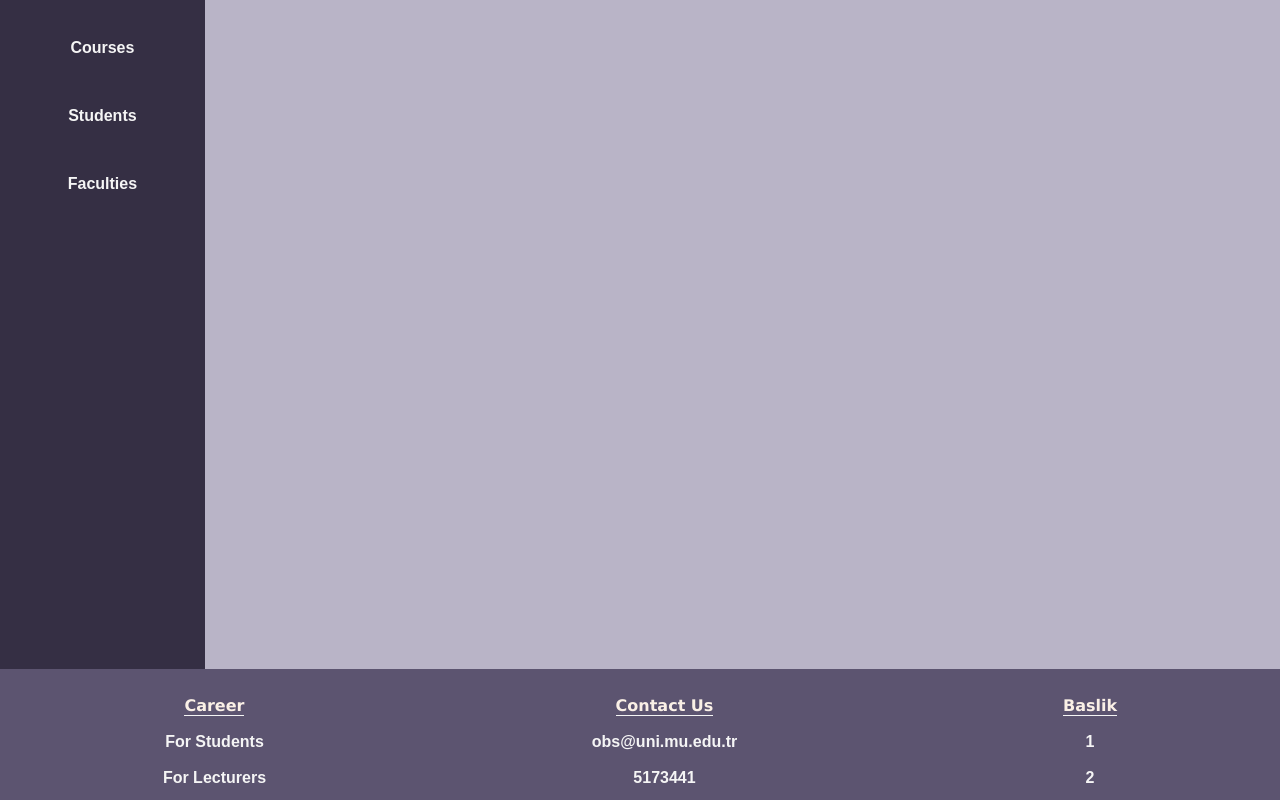
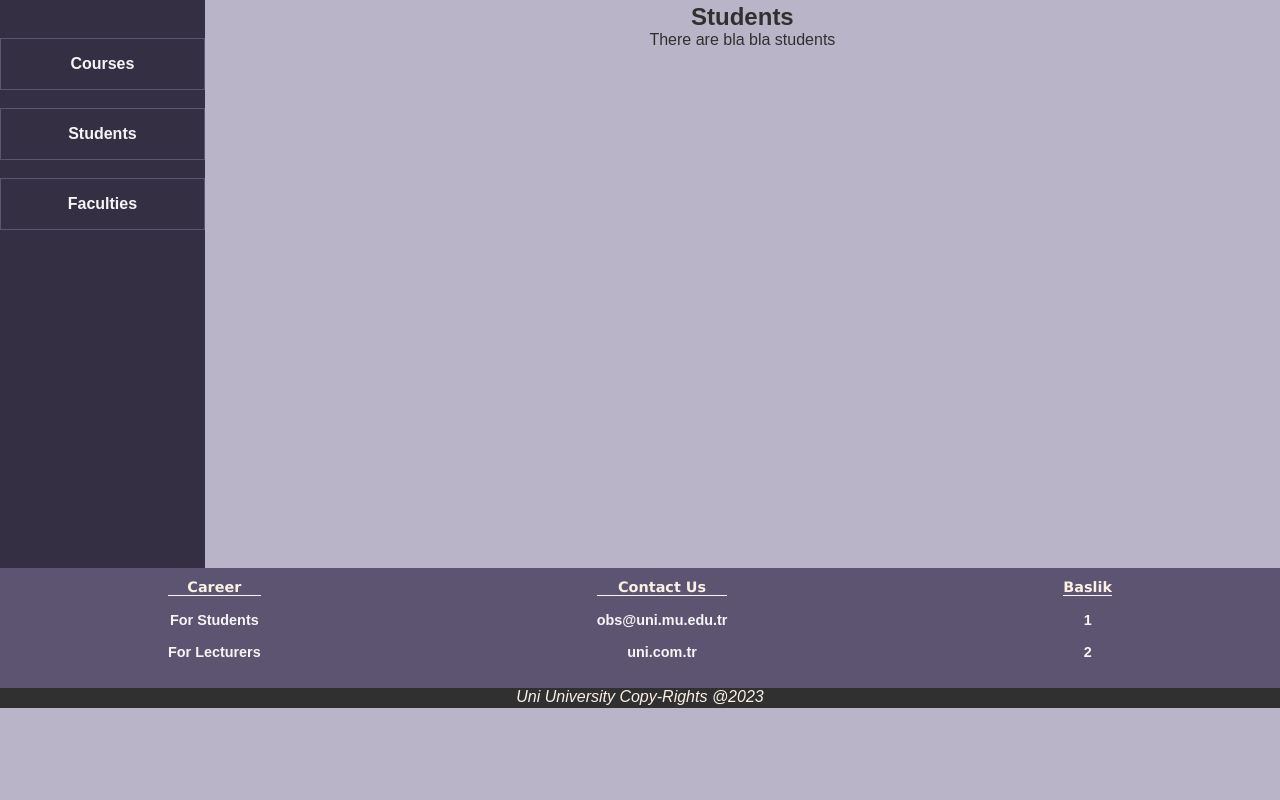
Before and after one commit to serdaryyildiz/web-final-project, a plain HTML site: page mainpage.html in a window 1280 px wide. Shown: the part 92-892 px from the top of the page. After the commit the page ends 800 px from the top, so only its background shows below. Drawn offline with Linux system fonts and the light colour scheme.

Commit message:
some addeventlisteners

```diff
--- a/js/index.js
+++ b/js/index.js
@@ -1,30 +1,40 @@
-const studentsJsonPath = "../json/students.json";
-const stInfosJsonPath = "../json/studentInfo.json";
-const coursesJsonPath = "../json/courses.json";
-const facultiesJsonPath = "../json/faculties.json";
+const courses = document.querySelector(".courses");
+const students = document.querySelector(".students");
+const faculties = document.querySelector(".faculties");
 
-async function getJson(path) {
-    const response = await fetch(path);
-    const data = await response.json();
-    return data;
-}
+courses.addEventListener("click" , function() {
+    if(courses.classList.contains("hidden")){
+        courses.classList.remove("hidden");
+    }
 
-async function setLocalStorage() {
-    try {
-        const students = await getJson(studentsJsonPath);
-        const studentInfos = await getJson(stInfosJsonPath);
-        const courses = await getJson(coursesJsonPath);
-        const faculties = await getJson(facultiesJsonPath);
+    if(!students.classList.contains("hidden")){
+        students.classList.add("hidden");       //If students div do not have hidden class , then faculties user is at faculties page
+                                                //so , i am not checking faculties.classList again.
+    }else{
+        faculties.classList.add("hidden");
+    }
+});
 
-        localStorage.setItem("students", JSON.stringify(students));
-        localStorage.setItem("studentInfos", JSON.stringify(studentInfos));
-        localStorage.setItem("courses", JSON.stringify(courses));
-        localStorage.setItem("faculties", JSON.stringify(faculties));
+students.addEventListener("click" , function() {
+    if(students.classList.contains("hidden")){
+        students.classList.remove("hidden");
+    }
 
-        console.log("Veriler localStorage'a kaydedildi.");
-    } catch (error) {
-        console.error("Hata oluştu: ", error);
+    if(!courses.classList.contains("hidden")){
+        courses.classList.add("hidden");
+    }else{
+        faculties.classList.add("hidden");
     }
-}
+});
 
-setLocalStorage();
+faculties.addEventListener("click" , function() {
+    if(faculties.classList.contains("hidden")){
+        faculties.classList.remove("hidden");
+    }
+
+    if(!students.classList.contains("hidden")){
+        students.classList.add("hidden");
+    }else{
+        courses.classList.add("hidden");
+    }
+});
--- a/mainpage.html
+++ b/mainpage.html
@@ -18,6 +18,7 @@
                 <a href="./mainpage.html">Menu</a>
             </div>
         </nav>
+        <div class="middle-page">
             <div class="left-bar">
                 <div class="left-bar-top">
 
@@ -32,8 +33,21 @@
 
             </div>
             <div class="content-holder">
+                <div class="courses hidden">
+                   <span><h1>Courses</h1></span>
+                   <span><p id="courses"></p></span>
 
                 </div>
+                <div class="students">
+                    <h1>Students</h1>
+                    <span><p id="students">There are bla bla students </p></span>
+                </div>
+                <div class="faculties hidden">
+                    <h1>Faculties</h1>
+                </div>
+            </div>
+        </div>
+
         <!--Footer Side of the Page-->
         <div class="footer">
             <div class="footer-left">
@@ -41,14 +55,12 @@
                     <li><span class="list-header">Career</span></li>
                     <a href=""><li>For Students</li></a>
                     <a href=""><li>For Lecturers</li></a>
-                    <a href=""><li>To Begin</li></a>
                 </ul>
             </div>
             <div class="footer-middle">
                 <ul>
                     <li><span class="list-header">Contact Us</span></li>
                     <a><li>obs@uni.mu.edu.tr</li></a>
-                    <a><li>5173441</li></a>
                     <a href=""><li>uni.com.tr</li></a>
                 </ul>
             </div>
@@ -57,7 +69,6 @@
                     <li><span class="list-header">Baslik</span></li>
                     <a><li>1</li></a>
                     <a><li>2</li></a>
-                    <a><li>3</li></a>
                 </ul>
             </div>
         </div>
--- a/style/styles.css
+++ b/style/styles.css
@@ -31,8 +31,13 @@ ul {
     padding: 0;
 }
 
+.hidden{
+    display: none;
+}
+
 
 nav {
+    position: fixed;
     background-color: #352F44;
     box-shadow: 4px 1px 4px rgba(0 , 0 ,0 ,0.3);
     height: 10vh;
@@ -64,6 +69,32 @@ nav {
     padding: 2rem;
 }
 
+.middle-page{
+    margin-top: 9.9vh;
+    display: flex;
+}
+
+.content-holder{
+    height: 85vh;
+    width: 84vw;
+    overflow: auto;
+    text-align: center;
+    color: #303030;
+    height: 72.5vh;
+}
+
+.courses{
+    padding: 1rem;
+}
+
+.students{
+    padding: 1rem;
+}
+
+.faculties{
+    padding: 1rem;
+}
+
 .left-bar{
     margin-top: 0.05rem;
     display: flex;
@@ -71,14 +102,15 @@ nav {
     justify-content: start;
     background-color: #352F44;
     width: 16vw;
-    height: 85vh;
+    height: 72.5vh;
 }
 
 .left-bar ul {
-    margin-top: 1rem;
+    margin-top: 2rem;
 }
 
 .left-bar ul li{
+    border: 1px solid #5C5470;
     padding: 1rem;
     text-align: center;
 }
@@ -93,11 +125,15 @@ nav {
     display: flex;
     justify-content: space-around;
     align-items: center;
+    font-size: 0.9rem;
     width: 100%;
-    height: 25vh;
+    height: 15vh;
+
 }
 
-.footer ul{
+.footer ul li{
+    display: flex;
+    flex-direction: column;
     text-align: center;
 }
 
@@ -111,4 +147,6 @@ nav {
     text-align: center;
     background-color: #303030;
     font-style: italic;
+    bottom: 0;
+    height: 2.5vh;
 }
```
Lines whose indentation alone changed are shown as unchanged.
